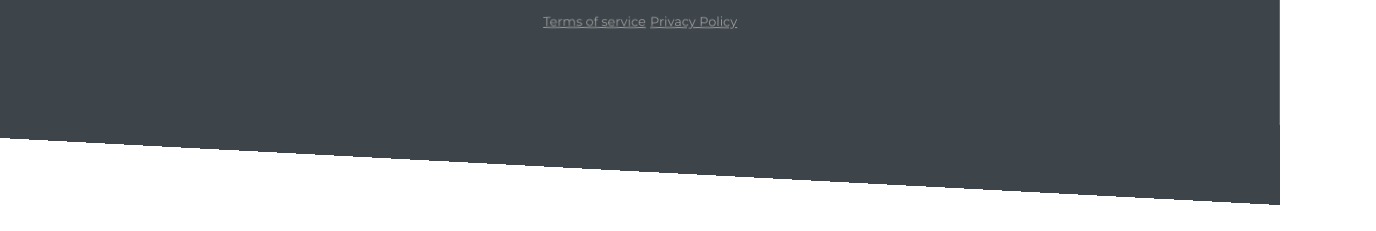
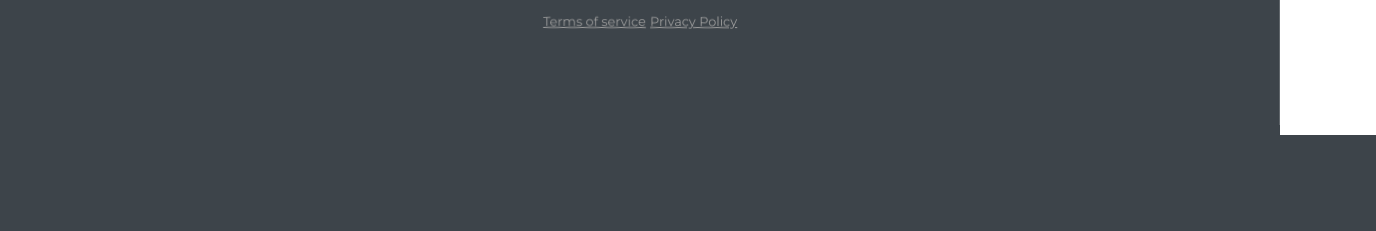
Before and after one commit to mencia1999/demo-neflify, a plain HTML site: page index.html in a window 1280 px wide. Shown: the part 2334-2565 px from the top of the page, 1376 px wide, since content can reach past the window. Before the commit the page ends 2538 px from the top, so only its background shows below. Drawn offline with Linux system fonts and the light colour scheme.

Commit message:
changes in footer

```diff
--- a/css/main.css
+++ b/css/main.css
@@ -147,6 +147,13 @@ h2{
     padding: 3em 0;
     border-top-right-radius:40px;
     transform:skewY(3deg);
+    height:80%;
+}
+.footer-add{
+    width:100%;
+    background-color:#3D444A;
+    padding:3em;
+    margin-top:-2.8%;
 }
 
 .footer-container .container{
--- a/index.html
+++ b/index.html
@@ -101,6 +101,8 @@
 
             </div>
         </div>
+        <div class="footer-add"></div>
+
     </footer>
 
     <script>
@@ -114,7 +116,7 @@
            e.preventDefault();
         });
         exit.addEventListener('click', function(e){
-            nav.classList.add('hide-mobile');
+            nav.classList.addgit('hide-mobile');
             e.preventDefault();
          });
     </script>
```
